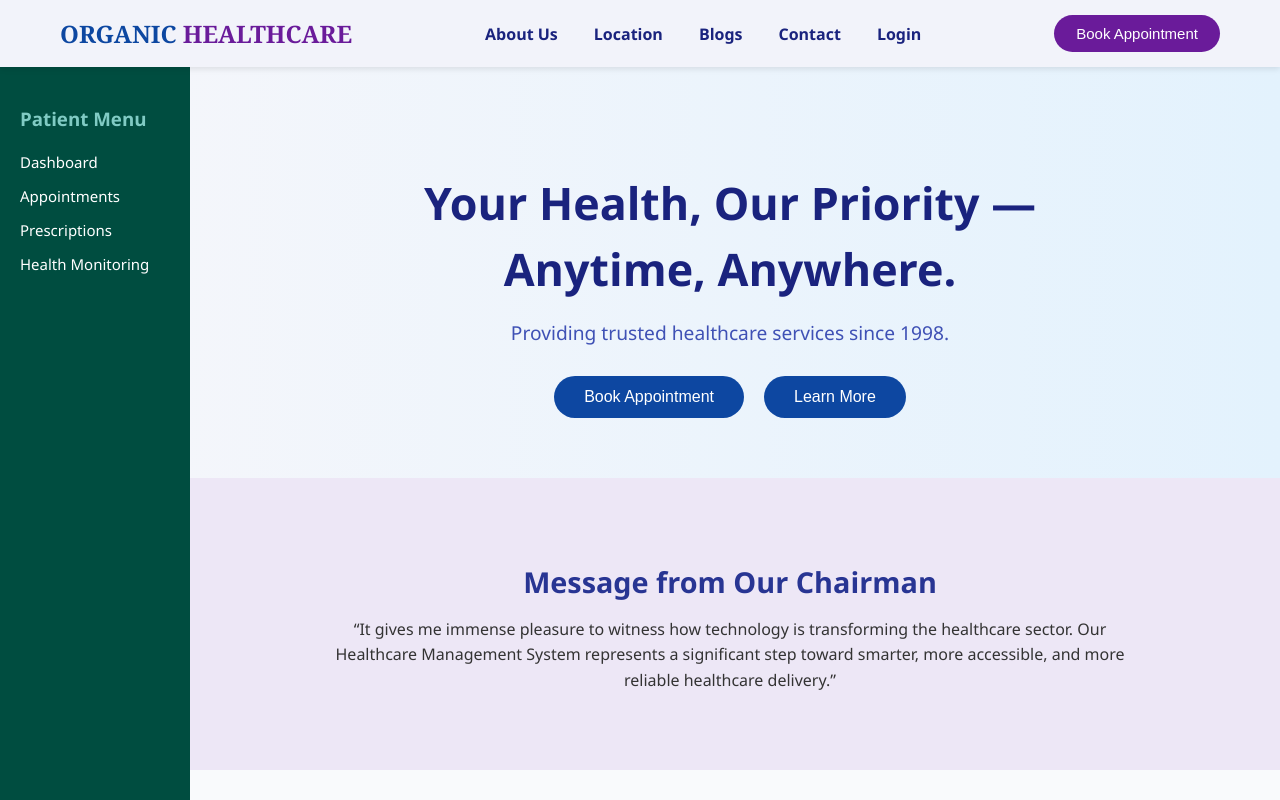
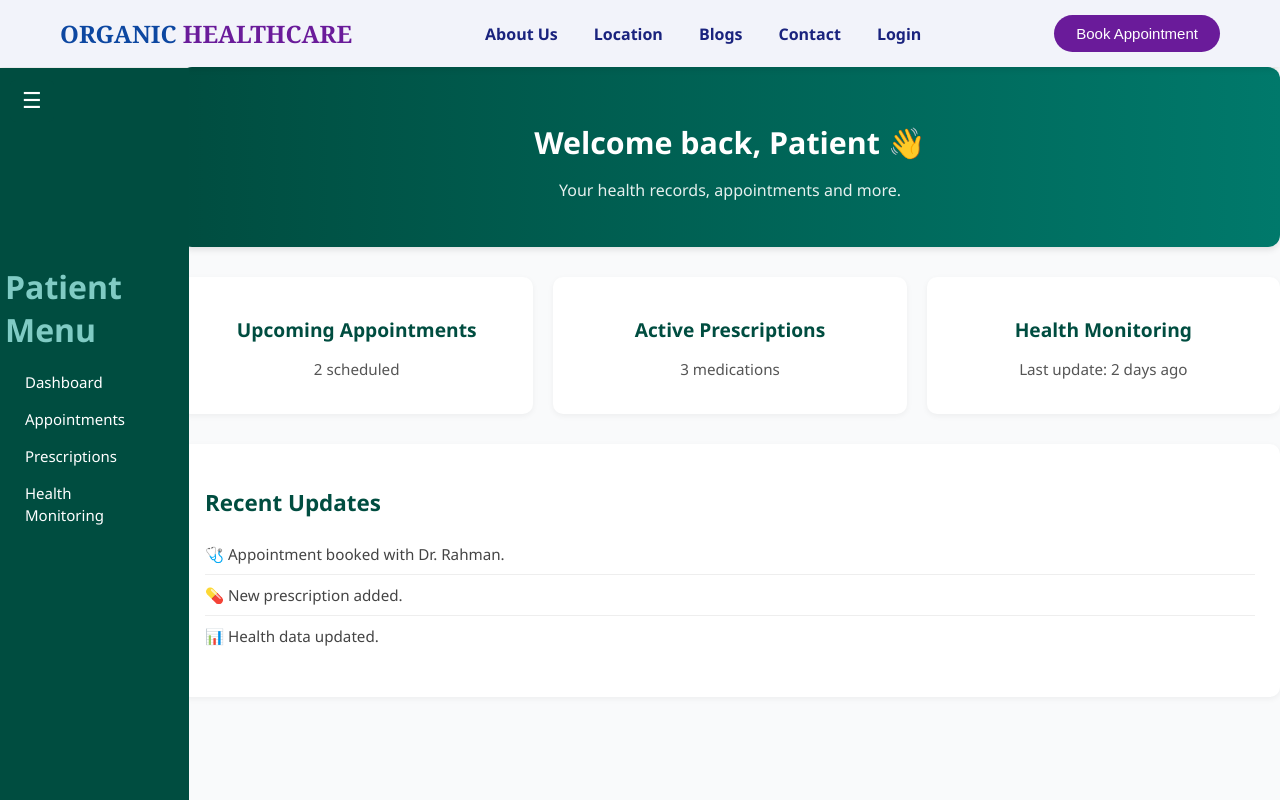
Before and after one commit to pranto-chandra/HealthCare, a React (Create React App) app in the folder Frontend/: page /patient in a window 1280 px wide. Shown: the top 800 px of the page. Built offline with nearby package versions, Linux system fonts and the light colour scheme.

Commit message:
sidebar drawer added

```diff
--- /dev/null
+++ b/Frontend/src/components/Sidebar.css
@@ -0,0 +1,55 @@
+.sidebar {
+  width: 19px;
+  background-color: #004d40;
+  color: white;
+  height: 200vh;
+  padding: 165px;
+  position: fixed;
+  top: 68px; /* below navbar */
+  left: 0;
+  transition: transform 0.3s ease-in-out;
+  z-index: 1000;
+}
+
+/* Hidden state */
+.sidebar.closed {
+  transform: translateX(-160px);
+}
+
+/* Visible state */
+.sidebar.open {
+  transform: translateX(0);
+}
+
+/* Title */
+.sidebar-title {
+    text-align: center;
+  color: #80cbc4;
+  margin-bottom: 20px;
+  font-size: 2rem;
+  font-weight: 1000;
+}
+
+/* Links list */
+.sidebar-list {
+  list-style: none;
+  padding: 0;
+}
+
+.sidebar-list li {
+  margin-left: 20px;
+  margin-bottom: 15px;
+}
+
+/* Link style */
+.sidebar-link {
+  color: white;
+  text-decoration: none;
+  font-size: 15px;
+  transition: 0.2s ease;
+}
+
+.sidebar-link:hover {
+  color: #b2dfdb;
+  padding-left: 4px;
+}
--- a/Frontend/src/components/Sidebar.js
+++ b/Frontend/src/components/Sidebar.js
@@ -1,7 +1,8 @@
 import React from "react";
 import { Link } from "react-router-dom";
+import "./Sidebar.css";
 
-export default function Sidebar({ role }) {
+export default function Sidebar({ role, isOpen }) {
   const links = {
     Patient: [
       { path: "/patient/dashboard", label: "Dashboard" },
@@ -26,31 +27,14 @@ export default function Sidebar({ role }) {
   const roleLinks = links[role] || [];
 
   return (
-    <aside
-      style={{
-        width: "150px",
-        backgroundColor: "#004d40",
-        color: "white",
-        height: "100vh",
-        padding: "20px",
-        position: "fixed",
-      }}
-    >
-      <h3 style={{ color: "#80cbc4", marginBottom: "20px" }}>
-        {role} Menu
-      </h3>
+    <aside className={`sidebar ${isOpen ? "open" : "closed"}`}>
+      <h3 className="sidebar-title">{role} Menu</h3>
+
       <nav>
-        <ul style={{ listStyle: "none", padding: 0 }}>
+        <ul className="sidebar-list">
           {roleLinks.map((item) => (
-            <li key={item.path} style={{ marginBottom: "12px" }}>
-              <Link
-                to={item.path}
-                style={{
-                  color: "white",
-                  textDecoration: "none",
-                  fontSize: "15px",
-                }}
-              >
+            <li key={item.path}>
+              <Link to={item.path} className="sidebar-link">
                 {item.label}
               </Link>
             </li>
--- a/Frontend/src/pages/Admin/Dashboard.css
+++ b/Frontend/src/pages/Admin/Dashboard.css
@@ -78,3 +78,26 @@
   padding: 10px 0;
   border-bottom: 1px solid #eee;
 }
+
+.sidebar-toggle {
+  position: fixed;
+  top: 80px;
+  left: 10px;
+  z-index: 3000;
+  background-color: #004d40;
+  color: white;
+  border: none;
+  font-size: 22px;
+  padding: 8px 12px;
+  border-radius: 6px;
+  cursor: pointer;
+  transition: 0.3s ease;
+}
+
+.sidebar-toggle:hover {
+  background-color: #00695c;
+}
+
+.sidebar-open .sidebar-toggle {
+  left: 170px; /* Stay visible when sidebar is open */
+}
--- a/Frontend/src/pages/Admin/Dashboard.js
+++ b/Frontend/src/pages/Admin/Dashboard.js
@@ -1,14 +1,21 @@
-import React from "react";
+import React, {useState} from "react";
 import Sidebar from "../../components/Sidebar";
 import Navbar from "../../components/Navbar";
 import "./Dashboard.css";
 
 export default function AdminDashboard() {
+  const [isSidebarOpen, setIsSidebarOpen] = useState(true);
   return (
     <div className="admin-dashboard">
-
-      <div className="dashboard-layout">
-        <Sidebar role="Admin" />
+       {/* Toggle Button */}
+      <button
+        className="sidebar-toggle"
+        onClick={() => setIsSidebarOpen(!isSidebarOpen)}
+      >
+        ☰
+      </button>
+      <div className={`dashboard-layout ${isSidebarOpen ? "" : "collapsed"}`}>
+        {isSidebarOpen && <Sidebar role="Admin" />}
 
         <main className="dashboard-content">
           <section className="welcome-section">
--- a/Frontend/src/pages/Doctor/Dashboard.css
+++ b/Frontend/src/pages/Doctor/Dashboard.css
@@ -79,3 +79,26 @@
   padding: 10px 0;
   border-bottom: 1px solid #eee;
 }
+
+.sidebar-toggle {
+  position: fixed;
+  top: 80px;
+  left: 10px;
+  z-index: 3000;
+  background-color: #004d40;
+  color: white;
+  border: none;
+  font-size: 22px;
+  padding: 8px 12px;
+  border-radius: 6px;
+  cursor: pointer;
+  transition: 0.3s ease;
+}
+
+.sidebar-toggle:hover {
+  background-color: #00695c;
+}
+
+.sidebar-open .sidebar-toggle {
+  left: 170px; /* Stay visible when sidebar is open */
+}
--- a/Frontend/src/pages/Doctor/Dashboard.js
+++ b/Frontend/src/pages/Doctor/Dashboard.js
@@ -1,15 +1,23 @@
-import React from "react";
+import React, {useState} from "react";
 import Sidebar from "../../components/Sidebar";
 import Navbar from "../../components/Navbar";
 import "./Dashboard.css";
 
 export default function DoctorDashboard() {
+  const [isSidebarOpen, setIsSidebarOpen] = useState(true);
   return (
     <div className="doctor-dashboard">
 
+       {/* Toggle Button */}
+      <button
+        className="sidebar-toggle"
+        onClick={() => setIsSidebarOpen(!isSidebarOpen)}
+      >
+        ☰
+      </button>
 
-      <div className="dashboard-layout">
-        <Sidebar role="Doctor" />
+      <div className={`dashboard-layout ${isSidebarOpen ? "" : "collapsed"}`}>
+              {isSidebarOpen && <Sidebar role="Doctor" />}
 
         <main className="dashboard-content">
           <section className="welcome-section">
--- a/Frontend/src/pages/Patient/Dashboard.css
+++ b/Frontend/src/pages/Patient/Dashboard.css
@@ -1,154 +1,154 @@
-/* --- Overall Layout --- */
-.Ldashboard {
+/* =========================================================
+   PATIENT DASHBOARD (After Login)
+   ========================================================= */
+
+.patient-dashboard {
   background-color: #f9fafb;
+  min-height: 100vh;
   font-family: "Segoe UI", sans-serif;
-  min-height: 100vh;
   overflow-x: hidden;
 }
 
-.Ldashboard-layout {
+/* Layout wrapper */
+.dashboard-layout {
   display: flex;
+  transition: margin-left 0.3s ease;
 }
 
-.Ldashboard-content {
+/* Main content */
+.dashboard-content {
   flex: 1;
-  padding: 0;
-  margin-left: 150px; /* sidebar width */
+  padding: 30px;
+  margin-left: 160px; /* width of sidebar */
+  transition: margin-left 0.3s ease;
 }
 
-/* --- Hero Section --- */
-.Lhero {
-  background: linear-gradient(90deg, #004d40, #00796b);
-  color: #fff;
-  text-align: center;
-  padding: 100px 20px;
+/* When collapsed (sidebar hidden) */
+.dashboard-layout.collapsed .dashboard-content {
+  margin-left: 0 !important;
 }
 
-.Lhero h1 {
-  font-size: 2.5rem;
-  margin-bottom: 10px;
+/* =========================================================
+   SIDEBAR TOGGLE BUTTON
+   ========================================================= */
+
+.sidebar-toggle {
+  position: fixed;
+  top: 80px;
+  left: 10px;
+  z-index: 3000;
+  background-color: #004d40;
+  color: white;
+  border: none;
+  font-size: 22px;
+  padding: 8px 12px;
+  border-radius: 6px;
+  cursor: pointer;
+  transition: 0.3s ease;
 }
 
-.Lhero-subtext {
-  font-size: 1.1rem;
-  margin-top: 8px;
-  color: #c8e6c9;
+.sidebar-toggle:hover {
+  background-color: #00695c;
 }
 
-.Lhero-buttons {
-  margin-top: 30px;
-  display: flex;
-  justify-content: center;
-  gap: 20px;
+.sidebar-open .sidebar-toggle {
+  left: 170px; /* Stay visible when sidebar is open */
 }
 
-/* --- Reusable Buttons --- */
-.Lbtn-primary,
-.Lbtn-secondary {
-  padding: 12px 28px;
-  border-radius: 8px;
-  font-weight: 600;
-  font-size: 1rem;
-  cursor: pointer;
-  transition: all 0.3s ease;
+/* =========================================================
+   WELCOME SECTION
+   ========================================================= */
+
+.welcome-section {
+  background: linear-gradient(90deg, #00796b, #004d40);
+  color: #fff;
+  padding: 30px;
+  border-radius: 12px;
+  margin-bottom: 30px;
+  box-shadow: 0 4px 12px rgba(0, 0, 0, 0.08);
 }
 
-.Lbtn-primary {
-  background-color: #ffffff;
-  color: #004d40;
-  border: none;
-}
-
-.Lbtn-primary:hover {
-  background-color: #e0f2f1;
-}
-
-.Lbtn-secondary {
-  background-color: transparent;
-  color: #ffffff;
-  border: 2px solid #ffffff;
-}
-
-.Lbtn-secondary:hover {
-  background-color: #ffffff;
-  color: #004d40;
-}
-
-/* --- Chairman Section --- */
-.Lchairman {
-  padding: 60px 40px;
-  background-color: #fff;
+.welcome-section h1 {
+  margin-bottom: 10px;
+  font-size: 1.9rem;
   text-align: center;
 }
 
-.Lchairman-content {
-  max-width: 800px;
-  margin: auto;
+.welcome-section p {
+  text-align: center;
+  font-size: 1rem;
+  opacity: 0.9;
 }
 
-.Lchairman h2 {
-  color: #004d40;
-  margin-bottom: 20px;
-  font-size: 1.8rem;
+/* =========================================================
+   DASHBOARD CARDS
+   ========================================================= */
+
+.cards-section {
+  display: flex;
+  gap: 20px;
+  flex-wrap: wrap;
+  margin-bottom: 30px;
 }
 
-.Lchairman p {
-  color: #333;
-  line-height: 1.6;
-  font-size: 1rem;
+.info-card {
+  flex: 1;
+  min-width: 240px;
+  background: white;
+  padding: 22px;
+  border-radius: 12px;
+  box-shadow: 0 3px 7px rgba(0, 0, 0, 0.06);
+  transition: 0.25s ease;
 }
 
-/* --- Departments Section --- */
-.Ldepartments {
-  padding: 60px 40px;
-  background-color: #f5f7f8;
-  text-align: center;
+.info-card:hover {
+  transform: translateY(-4px);
+  box-shadow: 0 5px 14px rgba(0, 0, 0, 0.12);
 }
 
-.Ldepartments h2 {
+.info-card h3 {
+  text-align: center;
   color: #004d40;
-  margin-bottom: 40px;
-  font-size: 1.8rem;
+  margin-bottom: 8px;
+  font-size: 1.2rem;
 }
 
-.Ldept-grid {
-  display: grid;
-  grid-template-columns: repeat(auto-fit, minmax(240px, 1fr));
-  gap: 25px;
-  max-width: 1100px;
-  margin: auto;
+.info-card p {
+  text-align: center;
+  color: #555;
+  font-size: 0.95rem;
 }
 
-.Ldept-card {
-  background-color: #ffffff;
+/* =========================================================
+   RECENT UPDATES SECTION
+   ========================================================= */
+
+.reports-section {
+  background: white;
+  padding: 25px;
   border-radius: 12px;
-  box-shadow: 0 3px 8px rgba(0, 0, 0, 0.05);
-  padding: 20px;
-  transition: transform 0.3s ease, box-shadow 0.3s ease;
+  box-shadow: 0 3px 7px rgba(0, 0, 0, 0.06);
+  margin-bottom: 40px;
 }
 
-.Ldept-card:hover {
-  transform: translateY(-5px);
-  box-shadow: 0 6px 16px rgba(0, 0, 0, 0.1);
+.reports-section h2 {
+  color: #004d40;
+  margin-bottom: 15px;
+  font-size: 1.4rem;
 }
 
-.Ldept-text h3 {
-  color: #004d40;
-  margin-bottom: 10px;
+.reports-section ul {
+  list-style: none;
+  padding: 0;
 }
 
-.Ldept-text p {
-  color: #555;
+.reports-section li {
+  padding: 12px 0;
+  border-bottom: 1px solid #eee;
   font-size: 0.95rem;
-  line-height: 1.5;
+  color: #444;
 }
 
-/* --- Footer --- */
-.Lfooter {
-  text-align: center;
-  padding: 25px;
-  background-color: #004d40;
-  color: #fff;
-  font-size: 0.9rem;
-  margin-top: 60px;
+.reports-section li:last-child {
+  border-bottom: none;
 }
--- a/Frontend/src/pages/Patient/Dashboard.js
+++ b/Frontend/src/pages/Patient/Dashboard.js
@@ -1,91 +1,57 @@
-import React from "react";
+import React, { useState } from "react";
+import Sidebar from "../../components/Sidebar";
 import Navbar from "../../components/Navbar";
-import Sidebar from "../../components/Sidebar";
 import "./Dashboard.css";
 
-export default function Dashboard() {
-  const departments = [
-    {
-      title: "Cardiac",
-      text: "We've been at the forefront of heart care for 24+ years, combining advanced technology with expert treatment.",
-    },
-    {
-      title: "Neurology",
-      text: "Expert neurological treatment and brain diagnostics with cutting-edge imaging systems.",
-    },
-    {
-      title: "Orthopedics",
-      text: "Comprehensive joint and bone care from trusted specialists.",
-    },
-    {
-      title: "Pediatrics",
-      text: "Holistic healthcare for children of all ages with compassion and precision.",
-    },
-    {
-      title: "Dental",
-      text: "Modern dental care and cosmetic treatments ensuring perfect smiles.",
-    },
-    {
-      title: "Dermatology",
-      text: "Skin health and aesthetic care using the latest dermatological advances.",
-    },
-  ];
+export default function PatientDashboard() {
+  const [isSidebarOpen, setIsSidebarOpen] = useState(true);
 
   return (
-    <div className="dashboard">
-      {/* Global Navbar */}
+    <div className="patient-dashboard">
 
-      <div className="dashboard-layout">
-        {/* Sidebar (optional for patient view, can be hidden on mobile) */}
-        <Sidebar role="Patient" />
+      {/* Toggle Button */}
+      <button
+        className="sidebar-toggle"
+        onClick={() => setIsSidebarOpen(!isSidebarOpen)}
+      >
+        ☰
+      </button>
+
+      <div className={`dashboard-layout ${isSidebarOpen ? "" : "collapsed"}`}>
+        {isSidebarOpen && <Sidebar role="Patient" />}
 
         <main className="dashboard-content">
-          {/* --- Hero Section --- */}
-          <section className="hero">
-            <div className="hero-content">
-              <h1>Your Health, Our Priority —</h1>
-              <h1>Anytime, Anywhere.</h1>
-              <p className="hero-subtext">Providing trusted healthcare services since 1998.</p>
+          {/* --- Welcome Section --- */}
+          <section className="welcome-section">
+            <h1>Welcome back, Patient 👋</h1>
+            <p>Your health records, appointments and more.</p>
+          </section>
 
-              <div className="hero-buttons">
-                <button className="btn-primary">Book Appointment</button>
-                <button className="btn-secondary">Learn More</button>
-              </div>
+          {/* Cards Section */}
+          <section className="cards-section">
+            <div className="info-card">
+              <h3>Upcoming Appointments</h3>
+              <p>2 scheduled</p>
+            </div>
+            <div className="info-card">
+              <h3>Active Prescriptions</h3>
+              <p>3 medications</p>
+            </div>
+            <div className="info-card">
+              <h3>Health Monitoring</h3>
+              <p>Last update: 2 days ago</p>
             </div>
           </section>
 
-          {/* --- Chairman Section --- */}
-          <section className="chairman">
-            <div className="chairman-content">
-              <h2>Message from Our Chairman</h2>
-              <p>
-                “It gives me immense pleasure to witness how technology is transforming the healthcare sector.
-                Our Healthcare Management System represents a significant step toward smarter, more accessible,
-                and more reliable healthcare delivery.”
-              </p>
-            </div>
+          {/* Recent Updates */}
+          <section className="reports-section">
+            <h2>Recent Updates</h2>
+            <ul>
+              <li>🩺 Appointment booked with Dr. Rahman.</li>
+              <li>💊 New prescription added.</li>
+              <li>📊 Health data updated.</li>
+            </ul>
           </section>
-
-          {/* --- Departments Section --- */}
-          <section className="departments">
-            <h2>Our Medical Departments</h2>
-            <div className="dept-grid">
-              {departments.map(({ title, text }, index) => (
-                <div className="dept-card" key={index}>
-                  <div className="dept-img" />
-                  <div className="dept-text">
-                    <h3>{title}</h3>
-                    <p>{text}</p>
-                  </div>
-                </div>
-              ))}
-            </div>
-          </section>
-
-          {/* --- Footer --- */}
-          <footer className="footer">
-            <p>© {new Date().getFullYear()} Organic Healthcare. All rights reserved.</p>
-          </footer>
         </main>
       </div>
     </div>
```
